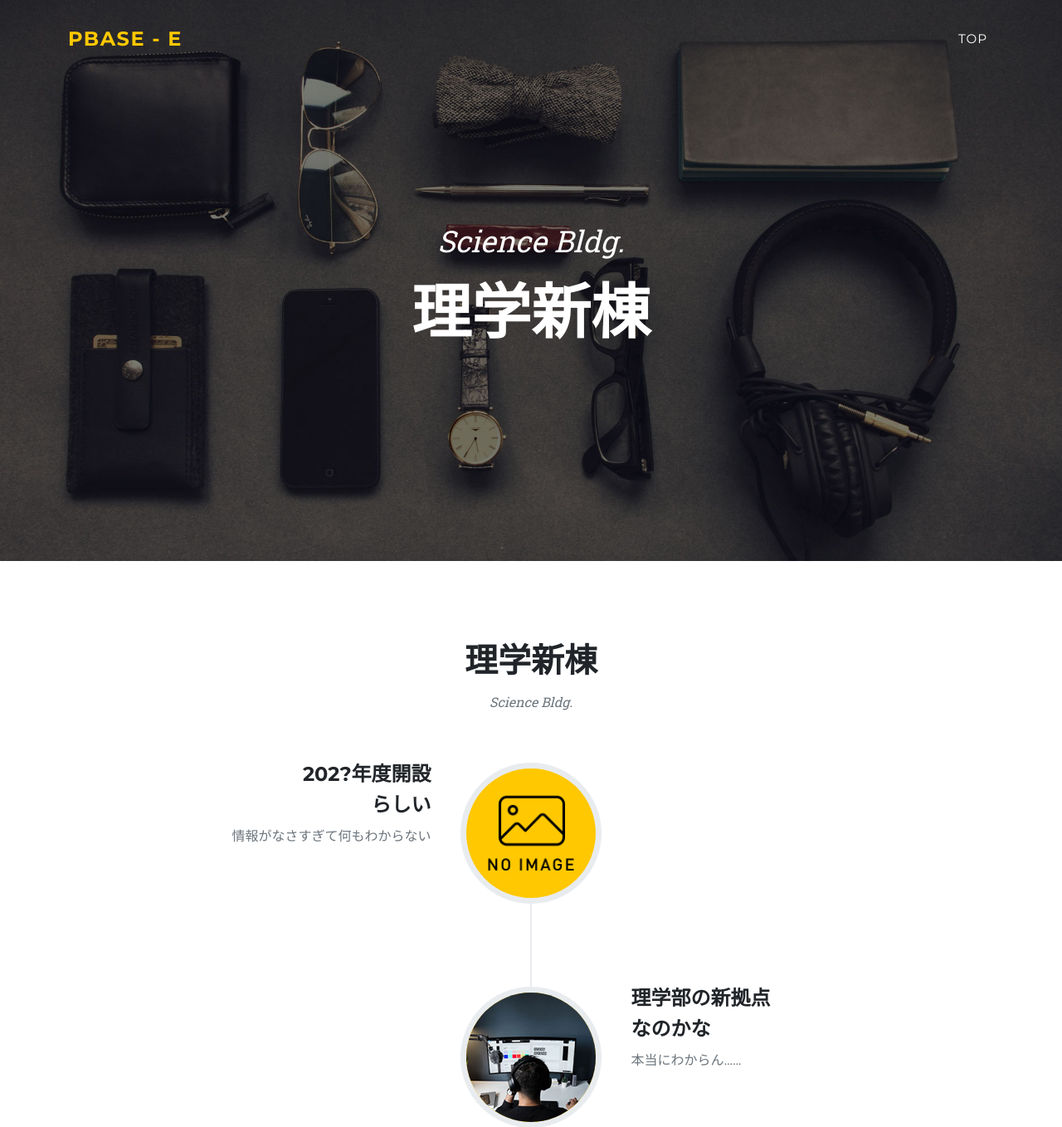
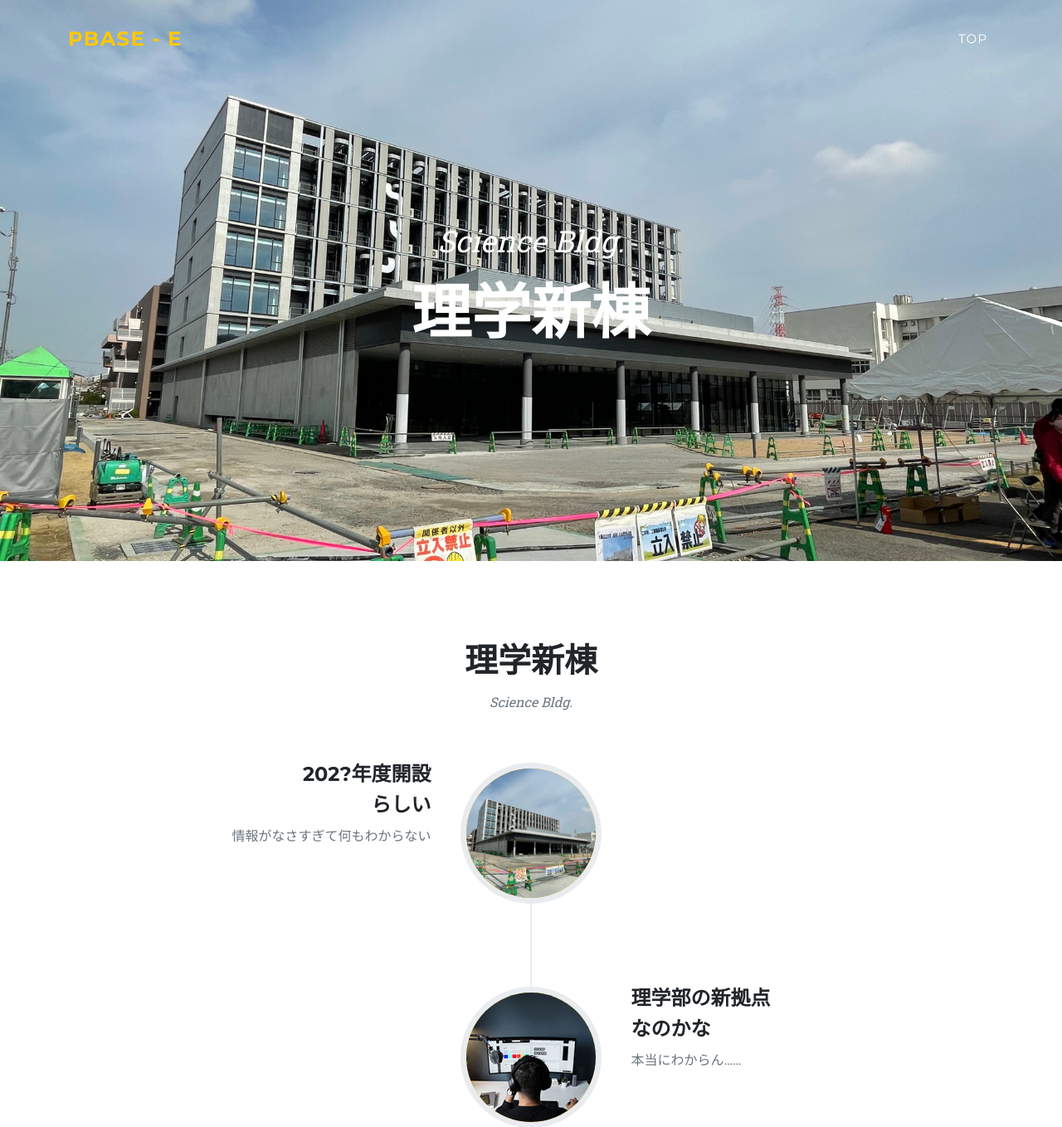
Before and after one commit to OMU-PBASE-E/omu-pbase-e, a Django app: page /science/ in a window 1280 px wide. Shown: the top 1358 px of the page at 83% size. Run offline with Django 3.2, Linux system fonts and the light colour scheme; some libraries are stand-ins or nearby versions.

Commit message:
理学新棟の画像の差し替え

```diff
--- a/advanced_software/introduced_facility/templates/facility_list.html
+++ b/advanced_software/introduced_facility/templates/facility_list.html
@@ -55,7 +55,7 @@
                         <div class="portfolio-hover">
                             <div class="portfolio-hover-content"><i class="fas fa-plus fa-3x"></i></div>
                         </div>
-                        <img class="img-fluid" src="{% static 'images/noimage.png' %}" alt="..." />
+                        <img class="img-fluid" src="{% static 'images/science.jpg' %}" alt="..." />
                     </a>
                     <div class="portfolio-caption">
                         <div class="portfolio-caption-heading">理学新棟</div>
--- a/advanced_software/introduced_facility/templates/science.html
+++ b/advanced_software/introduced_facility/templates/science.html
@@ -7,12 +7,14 @@
 {% block facility_name_ja %}理学新棟{% endblock %}
 {% block facility_name_en %}Science Bldg.{% endblock %}
 
+{% block image %}{% static "images/science.jpg" %}{% endblock %}
+
 {% block section_heading %}理学新棟{% endblock %}
 {% block section_subheading %}Science Bldg.{% endblock %}
 
 {% block introduction %}
 <li>
-    <div class="timeline-image"><img class="rounded-circle img-fluid" src="{% static 'images/noimage.png' %}" alt="..." /></div>
+    <div class="timeline-image"><img class="rounded-circle img-fluid" src="{% static 'images/science_square.jpg' %}" alt="..." /></div>
     <div class="timeline-panel">
         <div class="timeline-heading">
             <h4>202?年度開設</h4>
```
Also changed, not shown: advanced_software/introduced_facility/static/images/science.jpg (added), advanced_software/introduced_facility/static/images/science_square.jpg (added).
